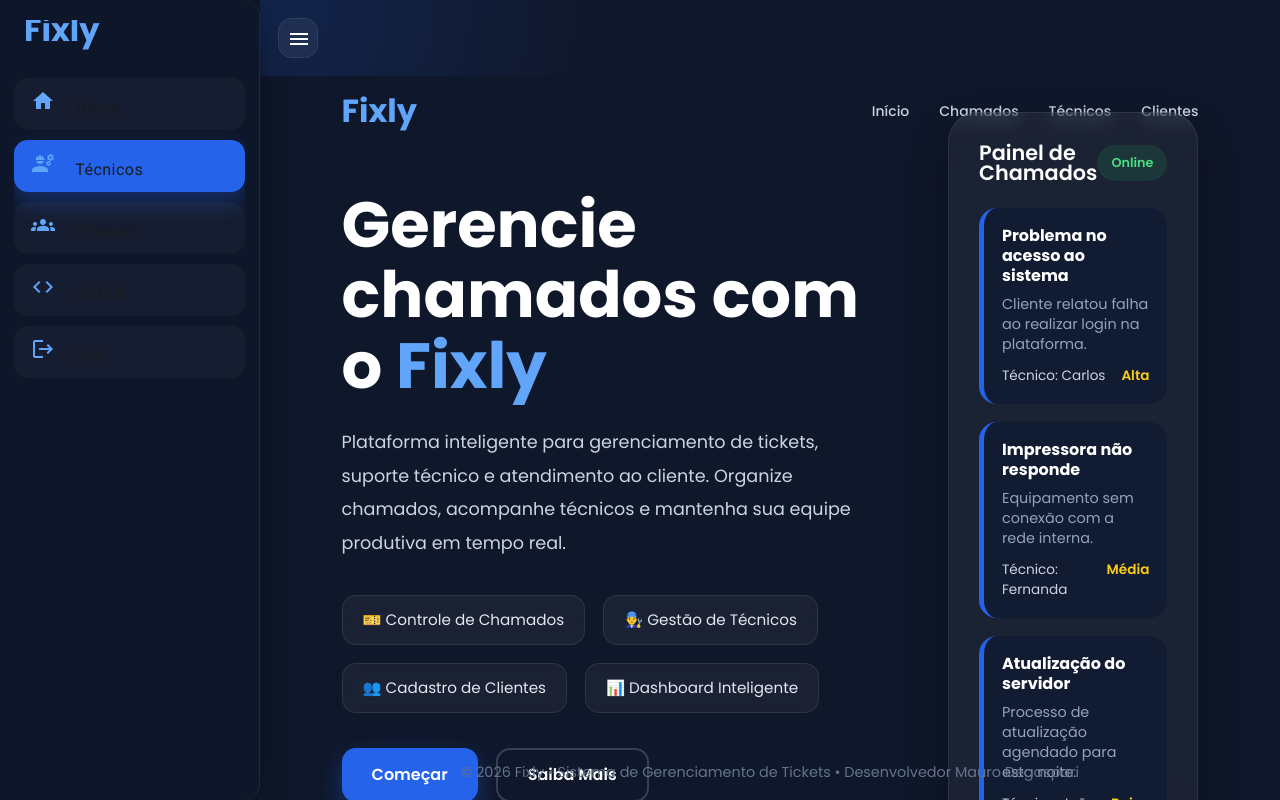
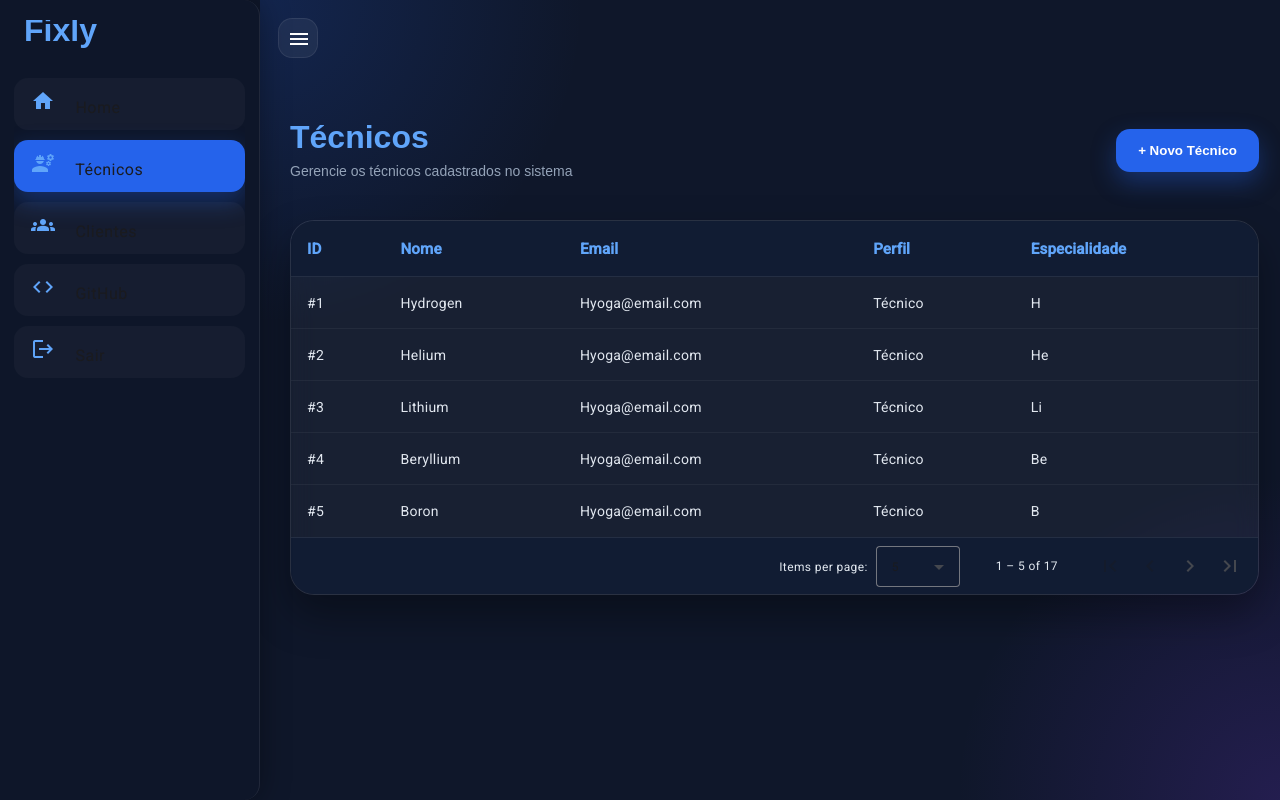
Before and after one commit to MauroDegaspari/fixly, an Angular app in the folder fixly-front/: page /tecnico in a window 1280 px wide. Built offline with nearby package versions, Linux system fonts and the light colour scheme.

Commit message:
FRONTEND - Criação de lista de componente lista de  tecnicos e ajuste em layout

```diff
--- a/fixly-front/src/app/app-module.ts
+++ b/fixly-front/src/app/app-module.ts
@@ -26,12 +26,13 @@ import { MatInputModule } from '@angular/material/input';
 import { MatSidenavModule } from '@angular/material/sidenav';
 
 //Componentes do projetos
-import { Nav } from './components/nav/nav';
+import { Nav } from './components/sidnav/nav';
 import { Index } from './pages/index/index';
 import { Home } from './components/home/home';
+import { TecList } from './components/tecnicos/tec-list/tec-list';
 
 @NgModule({
-  declarations: [App, Nav, Index, Home],
+  declarations: [App, Nav, Index, Home, TecList],
   imports: [
     BrowserModule,
     AppRoutingModule,
--- a/fixly-front/src/app/app-routing-module.ts
+++ b/fixly-front/src/app/app-routing-module.ts
@@ -1,13 +1,14 @@
 import { NgModule } from '@angular/core';
 import { RouterModule, Routes } from '@angular/router';
 import { Index } from './pages/index/index';
-import { Nav } from './components/nav/nav';
+import { Nav } from './components/sidnav/nav';
 import { Home } from './components/home/home';
+import { TecList } from './components/tecnicos/tec-list/tec-list';
 
 const routes: Routes = [
   {path:'', component: Nav, children:[
      { path:'home', component: Home },
-     { path: 'tecnico', component: Index },
+     { path: 'tecnico', component: TecList },
        // rota padrão
       { path: '', redirectTo: 'home', pathMatch: 'full' }
     ]}
--- /dev/null
+++ b/fixly-front/src/app/components/tecnicos/tec-list/tec-list.css
@@ -0,0 +1,137 @@
+.container-table{
+    width:95%;
+    margin:auto;
+    padding:30px;
+    color:white;
+    font-family:'Poppins', sans-serif;
+}
+
+/* TOPO */
+
+.table-header{
+    display:flex;
+    justify-content:space-between;
+    align-items:center;
+    margin-bottom:25px;
+}
+
+.table-header h1{
+    font-size:2rem;
+    font-weight:700;
+    color:#60a5fa;
+    margin-bottom:5px;
+}
+
+.table-header p{
+    color:#94a3b8;
+}
+
+/* BOTÃO */
+
+.btn-add{
+    background:#2563eb;
+    color:white;
+    border:none;
+    padding:14px 22px;
+    border-radius:14px;
+    font-weight:600;
+    cursor:pointer;
+    transition:0.3s;
+    box-shadow:0 10px 25px rgba(37,99,235,0.35);
+}
+
+.btn-add:hover{
+    transform:translateY(-3px);
+    background:#1d4ed8;
+}
+
+/* CARD DA TABELA */
+
+.table-content{
+    background:rgba(255,255,255,0.04);
+    border:1px solid rgba(255,255,255,0.08);
+    border-radius:24px;
+    overflow:hidden;
+    backdrop-filter:blur(12px);
+    box-shadow:0 20px 40px rgba(0,0,0,0.35);
+}
+
+/* TABELA */
+
+table{
+    width:100%;
+    background:transparent !important;
+}
+
+/* HEADER */
+
+th{
+    background:#111c33 !important;
+    color:#60a5fa !important;
+    font-size:0.95rem;
+    font-weight:600;
+    border-bottom:1px solid rgba(255,255,255,0.08);
+}
+
+/* LINHAS */
+
+td{
+    color:#e2e8f0 !important;
+    border-bottom:1px solid rgba(255,255,255,0.05);
+}
+
+/* HOVER */
+
+.table-row{
+    transition:0.3s;
+}
+
+.table-row:hover{
+    background:rgba(37,99,235,0.08);
+}
+
+/* STATUS */
+
+.status{
+    padding:6px 14px;
+    border-radius:20px;
+    font-size:0.85rem;
+    font-weight:600;
+}
+
+.status.active{
+    background:#22c55e20;
+    color:#4ade80;
+}
+
+/* PAGINADOR */
+
+mat-paginator{
+    background:#111c33 !important;
+    color:white !important;
+    border-top:1px solid rgba(255,255,255,0.08);
+}
+
+/* TEXTO PAGINADOR */
+
+mat-paginator,
+mat-paginator div,
+mat-paginator span{
+    color:#e2e8f0 !important;
+}
+
+/* RESPONSIVO */
+
+@media(max-width:768px){
+
+    .table-header{
+        flex-direction:column;
+        align-items:flex-start;
+        gap:20px;
+    }
+
+    .container-table{
+        width:100%;
+        padding:15px;
+    }
+}
--- /dev/null
+++ b/fixly-front/src/app/components/tecnicos/tec-list/tec-list.html
@@ -0,0 +1,85 @@
+<div class="container-table">
+
+    <div class="table-header">
+
+        <div>
+            <h1>Técnicos</h1>
+            <p>Gerencie os técnicos cadastrados no sistema</p>
+        </div>
+
+        <button class="btn-add">
+            + Novo Técnico
+        </button>
+
+    </div>
+
+    <div class="table-content mat-elevation-z8">
+
+        <table mat-table [dataSource]="dataSource">
+
+            <!-- ID -->
+            <ng-container matColumnDef="position">
+                <th mat-header-cell *matHeaderCellDef>ID</th>
+
+                <td mat-cell *matCellDef="let element">
+                    #{{element.position}}
+                </td>
+            </ng-container>
+
+            <!-- Nome -->
+            <ng-container matColumnDef="name">
+                <th mat-header-cell *matHeaderCellDef>Nome</th>
+
+                <td mat-cell *matCellDef="let element">
+                    {{element.name}}
+                </td>
+            </ng-container>
+
+            <!-- email -->
+            <ng-container matColumnDef="email">
+                <th mat-header-cell *matHeaderCellDef>Email</th>
+
+                <td mat-cell *matCellDef="let element">
+                    {{element.email}}
+                </td>
+            </ng-container>
+
+            <!-- Perfil -->
+            <ng-container matColumnDef="perfil">
+
+                <th mat-header-cell *matHeaderCellDef>
+                    Perfil
+                </th>
+
+                <td mat-cell *matCellDef="let element">
+
+                    <span class="perfil admin">
+                        Técnico
+                    </span>
+
+                </td>
+
+            </ng-container>
+
+            <!-- Símbolo -->
+            <ng-container matColumnDef="symbol">
+                <th mat-header-cell *matHeaderCellDef>Especialidade</th>
+
+                <td mat-cell *matCellDef="let element">
+                    {{element.symbol}}
+                </td>
+            </ng-container>
+
+            <tr mat-header-row *matHeaderRowDef="displayedColumns"></tr>
+
+            <tr class="table-row" mat-row *matRowDef="let row; columns: displayedColumns;">
+            </tr>
+
+        </table>
+
+        <mat-paginator [pageSizeOptions]="[5, 10, 20]" showFirstLastButtons>
+        </mat-paginator>
+
+    </div>
+
+</div>
--- /dev/null
+++ b/fixly-front/src/app/components/tecnicos/tec-list/tec-list.ts
@@ -0,0 +1,55 @@
+import { AfterViewInit, Component, ViewChild } from '@angular/core';
+import { MatPaginator } from '@angular/material/paginator';
+import { MatTableDataSource } from '@angular/material/table';
+
+@Component({
+  selector: 'app-tec-list',
+  standalone: false,
+  templateUrl: './tec-list.html',
+  styleUrl: './tec-list.css',
+})
+
+export class TecList implements AfterViewInit {
+
+  displayedColumns: string[] = ['position', 'name','email', 'perfil', 'symbol'];
+
+  dataSource = new MatTableDataSource<PeriodicElement>(ELEMENT_DATA);
+
+  @ViewChild(MatPaginator)
+  paginator!: MatPaginator;
+
+  ngAfterViewInit() {
+    this.dataSource.paginator = this.paginator;
+  }
+
+}
+
+export interface PeriodicElement {
+  name: string;
+  email: string;
+  position: number;
+  perfil: number;
+  symbol: string;
+}
+
+
+const ELEMENT_DATA: PeriodicElement[] = [
+  {position: 1, name: 'Hydrogen', email: 'Hyoga@email.com', perfil: 1.0079, symbol: 'H'},
+  {position: 2, name: 'Helium', email: 'Hyoga@email.com', perfil: 4.0026, symbol: 'He'},
+  {position: 3, name: 'Lithium', email: 'Hyoga@email.com',perfil: 6.941, symbol: 'Li'},
+  {position: 4, name: 'Beryllium', email: 'Hyoga@email.com', perfil: 9.0122, symbol: 'Be'},
+  {position: 5, name: 'Boron', email: 'Hyoga@email.com', perfil: 10.811, symbol: 'B'},
+  {position: 6, name: 'Carbon', email: 'Hyoga@email.com', perfil: 12.0107, symbol: 'C'},
+  {position: 7, name: 'Nitrogen', email: 'Hyoga@email.com', perfil: 14.0067, symbol: 'N'},
+  {position: 8, name: 'Oxygen', email: 'Hyoga@email.com', perfil: 15.9994, symbol: 'O'},
+  {position: 9, name: 'Fluorine', email: 'Hyoga@email.com', perfil: 18.9984, symbol: 'F'},
+  {position: 10, name: 'Neon', email: 'Hyoga@email.com', perfil: 20.1797, symbol: 'Ne'},
+  {position: 11, name: 'Sodium', email: 'Hyoga@email.com', perfil: 22.9897, symbol: 'Na'},
+  {position: 12, name: 'Magnesium', email: 'Hyoga@email.com', perfil: 24.305, symbol: 'Mg'},
+  {position: 13, name: 'Aluminum', email: 'Hyoga@email.com', perfil: 26.9815, symbol: 'Al'},
+  {position: 14, name: 'Silicon', email: 'Hyoga@email.com', perfil: 28.0855, symbol: 'Si'},
+  {position: 15, name: 'Phosphorus', email: 'Hyoga@email.com', perfil: 30.9738, symbol: 'P'},
+  {position: 16, name: 'Sulfur', email: 'Hyoga@email.com', perfil: 32.065, symbol: 'S'},
+  {position: 17, name: 'Chlorine', email: 'Hyoga@email.com', perfil: 35.453, symbol: 'Cl'},
+
+];
```
Also changed, not shown: fixly-front/src/app/components/sidnav/nav.css (renamed from fixly-front/src/app/components/nav/nav.css), fixly-front/src/app/components/sidnav/nav.html (renamed from fixly-front/src/app/components/nav/nav.html), fixly-front/src/app/components/sidnav/nav.ts (renamed from fixly-front/src/app/components/nav/nav.ts).
